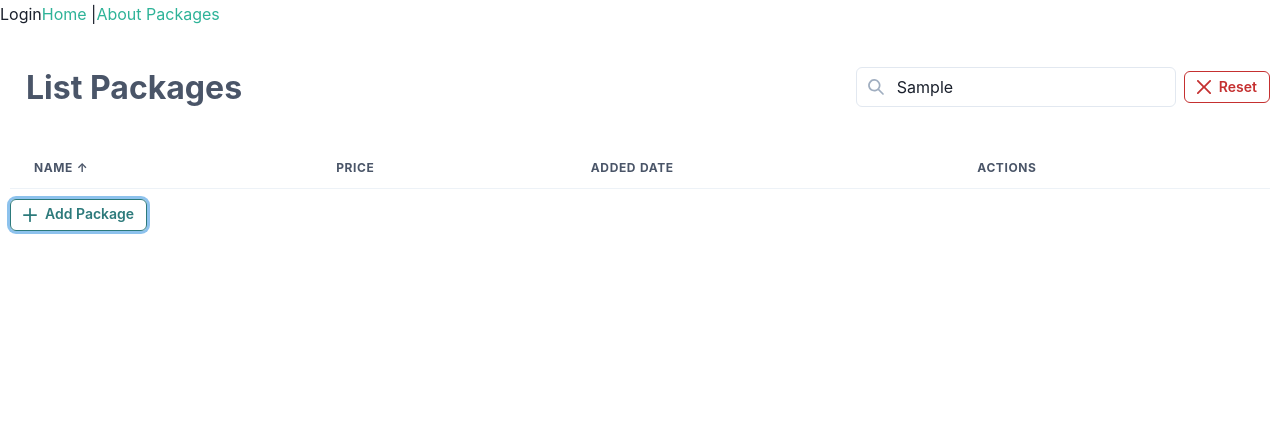
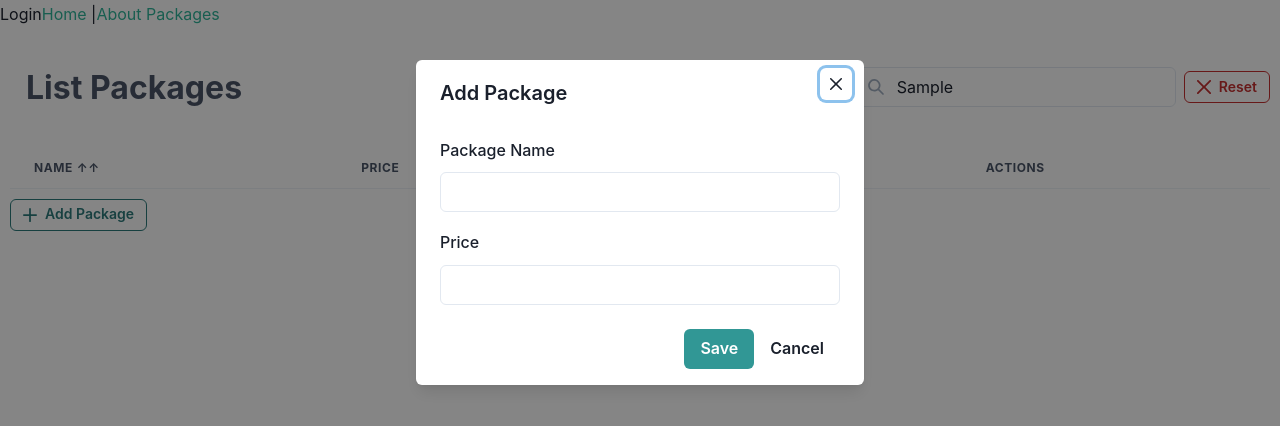
Before and after one commit to AnshulAgrawal999/my-redux-app, a React (Vite) app: page /packages in a window 1280 px wide. Both pictures are taken after typing "Sample" into the empty fields and a click on the button "Add Package". Shown: the top 426 px of the page. Built offline with nearby package versions, Linux system fonts and the light colour scheme.

Commit message:
add model for Add Package button

```diff
--- a/src/pages/PackagesList.jsx
+++ b/src/pages/PackagesList.jsx
@@ -10,7 +10,6 @@ import { addPackage, deletePackage, updatePackage, fetchPackagesFromAPI } from '
 import _ from 'lodash';
 
 const PackagesList = () => {
-    // Load the filterConfig from sessionStorage or set default values
     const [filterConfig, setFilterConfig] = useState(() => {
         const savedConfig = sessionStorage.getItem('filterConfig');
         return savedConfig
@@ -19,12 +18,13 @@ const PackagesList = () => {
     });
 
     const [isModalOpen, setIsModalOpen] = useState(false);
+    const [isAddModalOpen, setIsAddModalOpen] = useState(false); // Add Package modal state
     const [selectedPackage, setSelectedPackage] = useState(null);
+    const [newPackage, setNewPackage] = useState({ packageName: '', price: '' }); // New package state
 
     const { packages, status, error } = useSelector(state => state.packages);
     const dispatch = useDispatch();
 
-    // Update sessionStorage whenever filterConfig changes
     useEffect(() => {
         sessionStorage.setItem('filterConfig', JSON.stringify(filterConfig));
     }, [filterConfig]);
@@ -69,14 +69,20 @@ const PackagesList = () => {
         dispatch(deletePackage(packageId));
     };
 
-    const handleAddPackage = () => {
-        const newPackage = {
+    const handleOpenAddModal = () => {
+        setNewPackage({ packageName: '', price: '' }); // Reset form
+        setIsAddModalOpen(true);
+    };
+
+    const handleAddPackageSave = () => {
+        const packageToAdd = {
             id: Date.now(),
-            packageName: 'New Package',
-            price: 1000,
+            packageName: newPackage.packageName,
+            price: parseFloat(newPackage.price),
             createdAt: new Date().toISOString(),
         };
-        dispatch(addPackage(newPackage));
+        dispatch(addPackage(packageToAdd));
+        setIsAddModalOpen(false);
     };
 
     const handleUpdatePackage = () => {
@@ -94,7 +100,7 @@ const PackagesList = () => {
 
     useEffect(() => {
         if (status === 'idle') {
-            dispatch(fetchPackagesFromAPI()); // Dispatch the fetch action on initial load
+            dispatch(fetchPackagesFromAPI());
         }
     }, [dispatch, status]);
 
@@ -136,18 +142,15 @@ const PackagesList = () => {
                 <Thead>
                     <Tr>
                         <Th cursor="pointer" onClick={() => handleSortChange('packageName')}>
-                            Name {filterConfig.sort.field === 'packageName' && (filterConfig.sort.order === 'asc' ? '↑' : '↓')}
+                            Name {filterConfig.sort.field === 'packageName' && (filterConfig.sort.order === 'asc' ? '↑↑' : '↓↓')}
                         </Th>
                         <Th cursor="pointer" onClick={() => handleSortChange('price')}>
-                            Price {filterConfig.sort.field === 'price' && (filterConfig.sort.order === 'asc' ? '↑' : '↓')}
+                            Price {filterConfig.sort.field === 'price' && (filterConfig.sort.order === 'asc' ? '↑↑' : '↓↓')}
                         </Th>
-
                         <Th cursor="pointer" onClick={() => handleSortChange('createdAt')}>
-                            Added Date {filterConfig.sort.field === 'createdAt' && (filterConfig.sort.order === 'asc' ? '↑' : '↓')}
+                            Added Date {filterConfig.sort.field === 'createdAt' && (filterConfig.sort.order === 'asc' ? '↑↑' : '↓↓')}
                         </Th>
-
                         <Th>Actions</Th>
-
                     </Tr>
                 </Thead>
                 <Tbody>
@@ -157,20 +160,10 @@ const PackagesList = () => {
                             <Td>{pkg.price}</Td>
                             <Td>{new Date(pkg.createdAt).toLocaleString()}</Td>
                             <Td>
-                                <Button
-                                    size="sm"
-                                    colorScheme="blue"
-                                    onClick={() => handleOpenModal(pkg)}
-                                    leftIcon={<EditIcon />}
-                                >
+                                <Button size="sm" colorScheme="blue" onClick={() => handleOpenModal(pkg)} leftIcon={<EditIcon />}>
                                     Update
                                 </Button>
-                                <Button
-                                    size="sm"
-                                    colorScheme="red"
-                                    onClick={() => handleDelete(pkg.id)}
-                                    leftIcon={<DeleteIcon />}
-                                >
+                                <Button size="sm" colorScheme="red" onClick={() => handleDelete(pkg.id)} leftIcon={<DeleteIcon />}>
                                     Delete
                                 </Button>
                             </Td>
@@ -181,11 +174,43 @@ const PackagesList = () => {
 
             <Box my='10px'>
                 <HStack>
-                    <Button leftIcon={<AddIcon />} colorScheme="teal" size="sm" variant="outline" onClick={handleAddPackage}>
+                    <Button leftIcon={<AddIcon />} colorScheme="teal" size="sm" variant="outline" onClick={handleOpenAddModal}>
                         Add Package
                     </Button>
                 </HStack>
             </Box>
+
+            {/* Modal for Adding Package */}
+            <Modal isOpen={isAddModalOpen} onClose={() => setIsAddModalOpen(false)}>
+                <ModalOverlay />
+                <ModalContent>
+                    <ModalHeader>Add Package</ModalHeader>
+                    <ModalCloseButton />
+                    <ModalBody>
+                        <FormControl>
+                            <FormLabel>Package Name</FormLabel>
+                            <ChakraInput
+                                value={newPackage.packageName}
+                                onChange={(e) => setNewPackage({ ...newPackage, packageName: e.target.value })}
+                            />
+                        </FormControl>
+                        <FormControl mt="1rem">
+                            <FormLabel>Price</FormLabel>
+                            <ChakraInput
+                                value={newPackage.price}
+                                onChange={(e) => setNewPackage({ ...newPackage, price: e.target.value })}
+                                type="number"
+                            />
+                        </FormControl>
+                    </ModalBody>
+                    <ModalFooter>
+                        <Button colorScheme="teal" onClick={handleAddPackageSave}>
+                            Save
+                        </Button>
+                        <Button variant="ghost" onClick={() => setIsAddModalOpen(false)}>Cancel</Button>
+                    </ModalFooter>
+                </ModalContent>
+            </Modal>
 
             {/* Modal for updating package */}
             <Modal isOpen={isModalOpen} onClose={() => setIsModalOpen(false)}>
```
